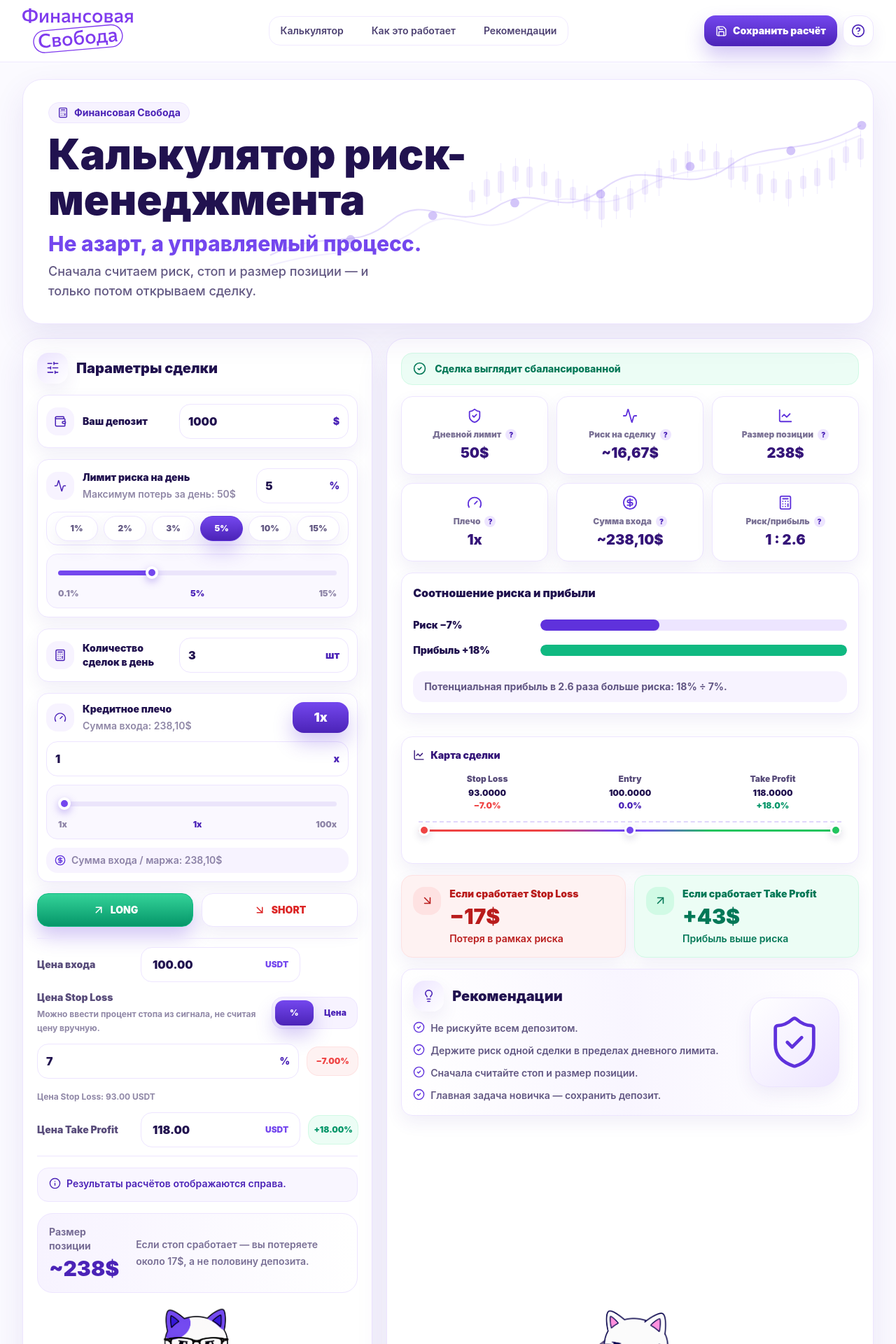
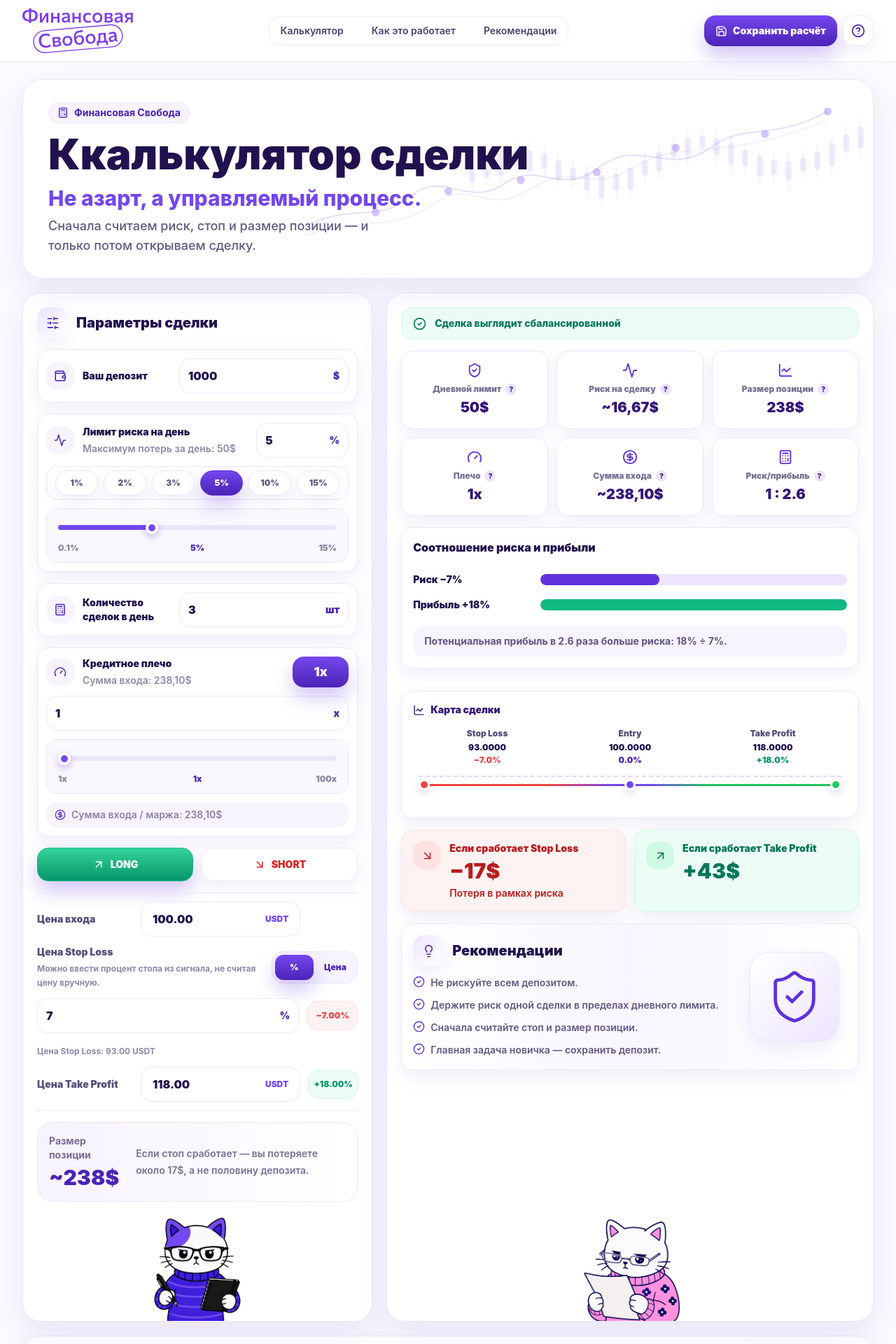
Before and after one commit to hvpex/fs-calculator, a React (Vite) app: page / in a window 1280 px wide. Shown: the top 1920 px of the page at 70% size. Built offline with nearby package versions, Linux system fonts and the light colour scheme.

Commit message:
some fixeeeees

```diff
--- a/index.html
+++ b/index.html
@@ -7,6 +7,8 @@
       name="description"
       content="Калькулятор риск-менеджмента для трейдинга от Финансовой Свободы"
     />
+    <link rel="icon" type="image/png" sizes="32x32" href="/32x32.png" />
+    <link rel="icon" type="image/png" sizes="16x16" href="/16x16.png" />
     <title>Финансовая Свобода | Калькулятор риск-менеджмента</title>
   </head>
   <body>
--- a/src/App.tsx
+++ b/src/App.tsx
@@ -10,7 +10,6 @@ import {
   Gauge,
   HelpCircle,
   History as HistoryIcon,
-  Info,
   LineChart,
   Lightbulb,
   MoreHorizontal,
@@ -277,7 +276,7 @@ function App() {
         <section
           id="calculator"
           className="grid gap-5 lg:grid-cols-[0.92fr_1.28fr]"
-          aria-label="Калькулятор риск-менеджмента"
+          aria-label="Калькулятор сделки"
         >
           <CalculatorPanel
             calc={calc}
@@ -475,7 +474,7 @@ function Hero() {
           Финансовая Свобода
         </p>
         <h1 className="max-w-full break-words text-[1.85rem] font-black leading-[1.08] text-ink sm:text-[3.2rem] lg:text-[3.75rem]">
-          Калькулятор риск-менеджмента
+          Ккалькулятор сделки
         </h1>
         <p className="mt-3 text-2xl font-extrabold text-brand-500 sm:text-3xl">
           Не азарт, а управляемый процесс.
@@ -614,13 +613,6 @@ function CalculatorPanel({
           />
         </div>
 
-        <div className="rounded-2xl border border-brand-100 bg-brand-50/70 px-4 py-3 text-sm font-semibold text-brand-700">
-          <span className="inline-flex items-center gap-2">
-            <Info size={17} />
-            Результаты расчётов отображаются справа.
-          </span>
-        </div>
-
         {errors.length > 0 && (
           <div className="rounded-2xl border border-red-100 bg-red-50 px-4 py-3 text-sm font-semibold text-red-700">
             {errors.map((error) => (
@@ -738,7 +730,6 @@ function ResultsPanel({
           tone="success"
           title="Если сработает Take Profit"
           value={`+${formatMoney(calc.potentialProfit)}`}
-          text="Прибыль выше риска"
         />
       </div>
 
@@ -1617,7 +1608,7 @@ function ScenarioCard({
   value,
 }: {
   icon: ReactNode;
-  text: string;
+  text?: string;
   title: string;
   tone: 'danger' | 'success';
   value: string;
@@ -1628,7 +1619,7 @@ function ScenarioCard({
       <div>
         <h3>{title}</h3>
         <p className="scenario-value">{value}</p>
-        <p className="scenario-text">{text}</p>
+        {text && <p className="scenario-text">{text}</p>}
       </div>
     </div>
   );
```
Also changed, not shown: public/16x16.png (added), public/32x32.png (added).
